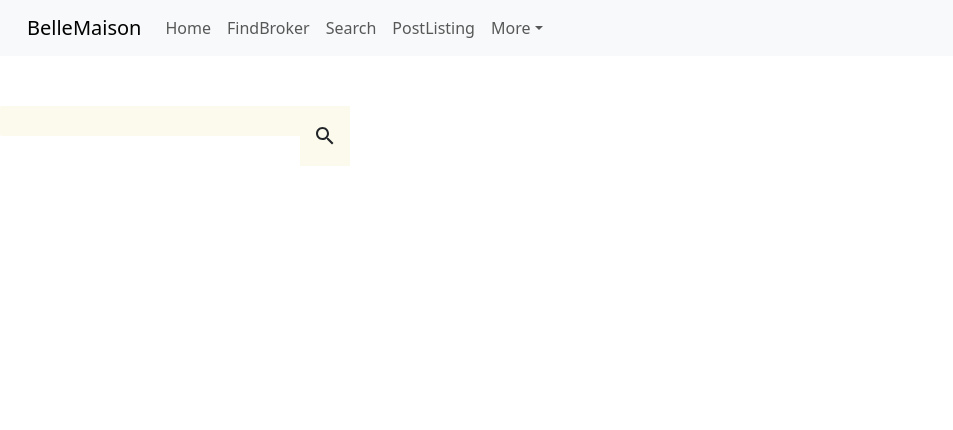
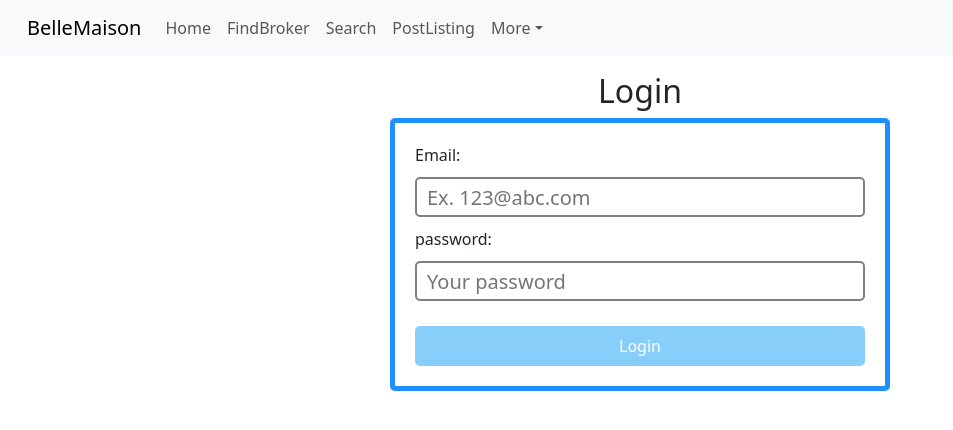
Before and after one commit to wang5322/BelleMaison, a React (Create React App) app in the folder client/: page /login in a window 1280 px wide. Shown: the top 430 px of the page, without its empty margins (0-953 px from the left). Built offline with nearby package versions, Linux system fonts and the light colour scheme.

Commit message:
add login page and registration page

```diff
--- a/client/src/App.js
+++ b/client/src/App.js
@@ -1,28 +1,40 @@
 import "./App.css";
+import { useState } from "react";
 import { BrowserRouter as Router, Route, Routes, NavLink } from "react-router-dom"; // Switch is replaced by Routes
 import TestPicture from "./pages/TestPicture";
 import SingleProperty from "./pages/SingleProperty";
-// import Navbar from "./components/HomeNavbar";
-import SearchBar from "./components/SearchBar";
+import Registration from "./pages/Registration";
+import Login from "./pages/Login";
+import Home from "./pages/Home";
 import Navbar2 from "./components/Navbar";
+import { AuthContext } from './helpers/AuthContext';
 import "bootstrap/dist/css/bootstrap.min.css";
 
 function App() {
+  const [authState, setAuthState] = useState({
+    email: "",
+    id: 0,
+    role: "",
+    status: false,
+  });
+
   return (
     <div className="App">
+
+      <AuthContext.Provider value={{authState, setAuthState }}>
         {/* <Navbar /> */}
         <Navbar2 />
-      <SearchBar />
 
         <Router>
           <Routes>
-          {/* <Route path="/" exact element={<Home />} /> */}
+            <Route path="/" exact element={<Home />} />
             <Route path="/testPicture" exact element={<TestPicture />} />
             <Route path="/property" exact element={<SingleProperty />} />
-          {/* <Route path="/register" exact element={<Register />} />
-          <Route path="/login" exact element={<Login />} /> */}
+            <Route path="/register" exact element={<Registration />} />
+            <Route path="/login" exact element={<Login />} />
           </Routes>
         </Router>
+      </AuthContext.Provider>
     </div>
   );
 }
--- a/client/src/components/SearchBar.css
+++ b/client/src/components/SearchBar.css
@@ -11,7 +11,7 @@
     border-bottom-right-radius: 0px;
     font-size: 18px;
     padding: 15px;
-    height: 30px;
+    height: 60px;
     width: 300px;
 }
 
--- /dev/null
+++ b/client/src/helpers/AuthContext.js
@@ -0,0 +1,5 @@
+import { createContext } from "react";
+
+
+
+export const AuthContext = createContext("");
--- /dev/null
+++ b/client/src/pages/Home.js
@@ -0,0 +1,12 @@
+import SearchBar from "../components/SearchBar";
+
+function Home() {
+
+    return (
+        <div>
+            <h2>home page</h2>
+            <SearchBar />
+        </div>
+    )
+}
+export default Home;
--- /dev/null
+++ b/client/src/pages/Login.js
@@ -0,0 +1,72 @@
+import React, { useState, useContext} from "react";
+import axios from "axios";
+import {Formik, Form, Field, ErrorMessage} from "formik";
+import * as Yup from 'yup';
+import {useNavigate} from 'react-router-dom';
+import { AuthContext } from "../helpers/AuthContext";
+import './Users.css';
+
+function Login(){
+
+    const { setAuthState} = useContext(AuthContext);
+
+    const initialValues ={
+        email:"",
+        password:"",
+    }
+
+    const validationSchema = Yup.object().shape({
+        email: Yup.string().min(5).max(55).email().required(),
+        password: Yup.string().min(6).max(6).required(),
+    });
+
+    let navigate = useNavigate();
+    const onSubmit = (data)=>{
+
+        axios.post("http://localhost:3005/api/users/login", data).then((response) => {
+
+            if (response.data.error){
+                alert(response.data.error);
+            }else{
+                localStorage.setItem("accessToken", response.data.token);
+                setAuthState({
+                    email: response.data.email,
+                    id: response.data.id,
+                    role: response.data.role,
+                    status: true,
+                });
+                navigate("/");
+            }
+
+        });
+    };
+
+    return (
+    <div className="centerContainer">
+        <h2>Login</h2>
+        {/* <div className="formContainer">
+            <label>Username:</label>
+            <input className="inputCreatePost" type="text" onChange={(event) => {setUsername(event.target.value);}}/>
+            <label>Password:</label>
+            <input className="inputCreatePost" type="password" onChange={(event) => { setPassword(event.target.value);}}/>
+
+            <button onClick={login}> Login </button>
+        </div> */}
+        <Formik initialValues={initialValues} onSubmit={onSubmit} validationSchema={validationSchema}>
+                <Form className="formContainer">
+                    <label>Email: </label>
+                    <ErrorMessage name="email" component="span" />
+                    <Field className="inputCreatePost" name="email" placeholder="Ex. 123@abc.com"/>
+
+                    <label>password: </label>
+                    <ErrorMessage name="password" component="span" />
+                    <Field className="inputCreatePost" type="password" name="password" placeholder="Your password "/>
+                    <button type="submit">Login</button>
+                </Form>
+            </Formik>
+    </div>
+    )
+
+}
+
+export default Login;
--- /dev/null
+++ b/client/src/pages/Registration.js
@@ -0,0 +1,49 @@
+import React from "react";
+import {Formik, Form, Field, ErrorMessage} from "formik";
+import * as Yup from 'yup';
+import axios from "axios";
+import {useNavigate} from 'react-router-dom';
+import './Users.css';
+
+function Registration(){
+
+    let navigate = useNavigate();
+
+    const initialValues ={
+        email:"",
+        password:"",
+    }
+
+    const validationSchema = Yup.object().shape({
+        email: Yup.string().min(5).max(55).email().required(),
+        password: Yup.string().min(6).max(6).required(),
+    });
+
+    const onSubmit = (data)=>{
+        axios.post("http://localhost:3005/api/users", data).then((response)=>{
+            navigate("/login");
+            //console.log(response.data);
+        });
+    };
+
+    return (
+        <div className="centerContainer">
+            <h2>Registration</h2>
+            <Formik initialValues={initialValues} onSubmit={onSubmit} validationSchema={validationSchema}>
+                <Form className="formContainer">
+                    <label>Email: </label>
+                    <ErrorMessage name="email" component="span" />
+                    <Field className="inputCreatePost" name="email" placeholder="Ex. 123@abc.com"/>
+
+                    <label>password: </label>
+                    <ErrorMessage name="password" component="span" />
+                    <Field className="inputCreatePost" type="password" name="password" placeholder="Your password "/>
+                    <button type="submit">Register</button>
+                </Form>
+            </Formik>
+        </div>
+    )
+
+}
+
+export default Registration;
--- /dev/null
+++ b/client/src/pages/Users.css
@@ -0,0 +1,47 @@
+.centerContainer {
+    width: 100%;
+    height: auto;
+    display: flex;
+    align-items: center;
+    flex-direction: column;
+  }
+
+.formContainer {
+    display: flex;
+    flex-direction: column;
+    justify-content: center;
+    width: 500px;
+    height: auto;
+    padding: 20px;
+    border: 5px solid dodgerblue;
+    border-radius: 5px;
+}
+
+
+.inputCreatePost {
+    height: 40px;
+    margin-top: 10px;
+    margin-bottom: 10px;
+    border: 2px solid grey;
+    border-radius: 5px;
+    padding-left: 10px;
+    font-size: 20px;
+  }
+
+  .formContainer button {
+    margin-top: 15px;
+    height: 40px;
+    border: none;
+    background-color: lightskyblue;
+    border-radius: 5px;
+    color: white;
+  }
+
+  .formContainer button:hover {
+    cursor: pointer;
+    background-color: dodgerblue;
+}
+
+span {
+    color: red;
+}
```
Also changed, not shown: 1 other file (tests, documents, lock files or other folders). Lines whose indentation alone changed are shown as unchanged.
